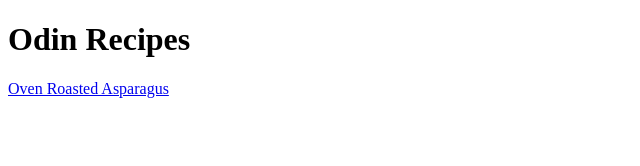
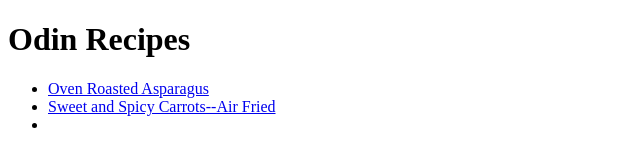
Before and after one commit to kelsey-knorr/odin-recipes, a plain HTML site: page index.html in a window 1280 px wide. Shown: the whole page, without its empty margins (0-640 px from the left). Drawn offline with Linux system fonts and the light colour scheme.

Commit message:
Sweet and spicy carrots linked

```diff
--- a/index.html
+++ b/index.html
@@ -8,6 +8,10 @@
 
     <body>
        <h1>Odin Recipes</h1>
-       <p><a href=recipes/oven-roasted-asparagus.html>Oven Roasted Asparagus</a></p>
+       <ul>
+       <li><a href=recipes/oven-roasted-asparagus.html>Oven Roasted Asparagus</a></li>
+       <li><a href="recipes/sweet-spicy-carrots.html>">Sweet and Spicy Carrots--Air Fried</a></li>
+       <li></li>
+        </ul>
     </body>
 </html>
```
